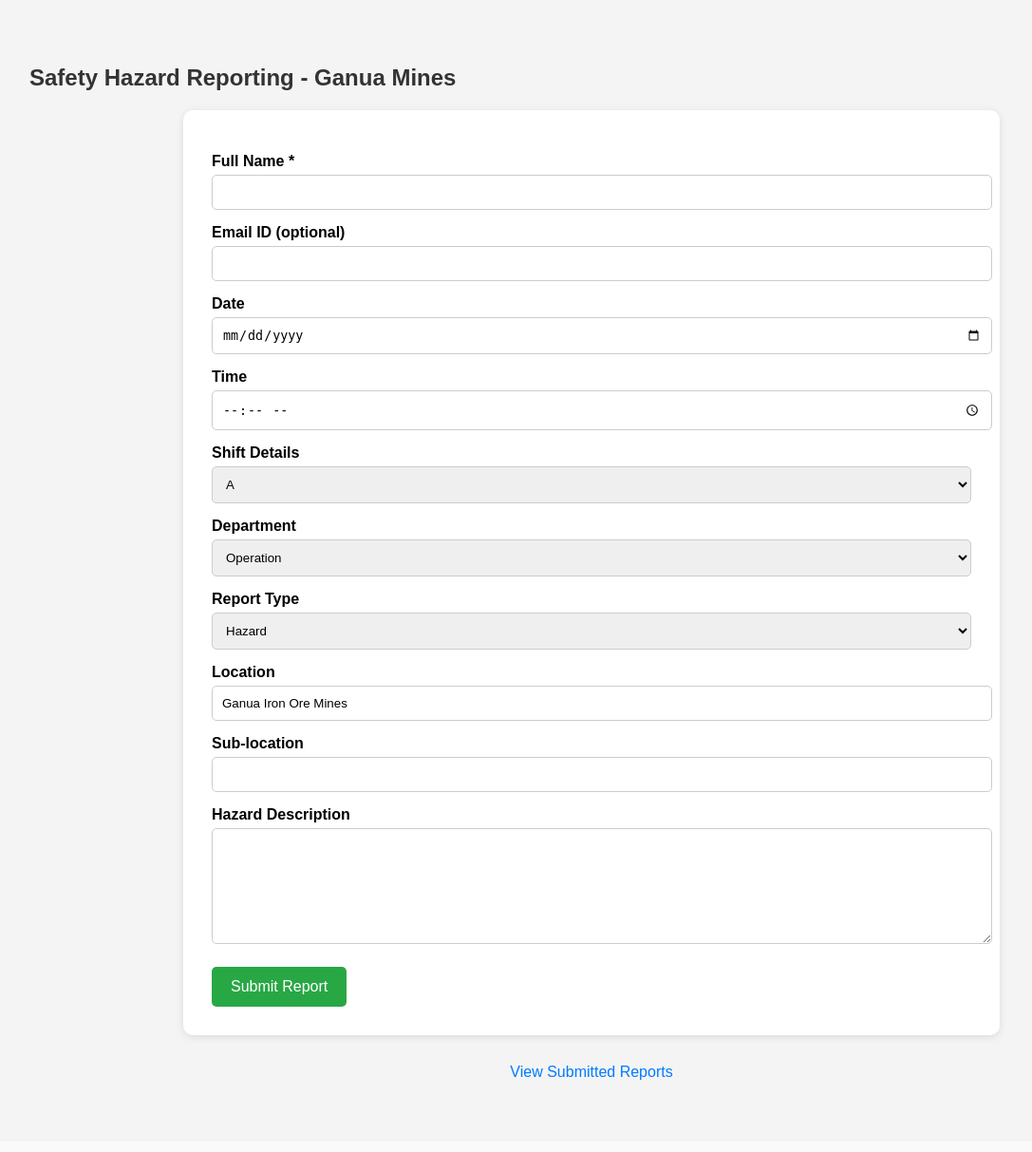
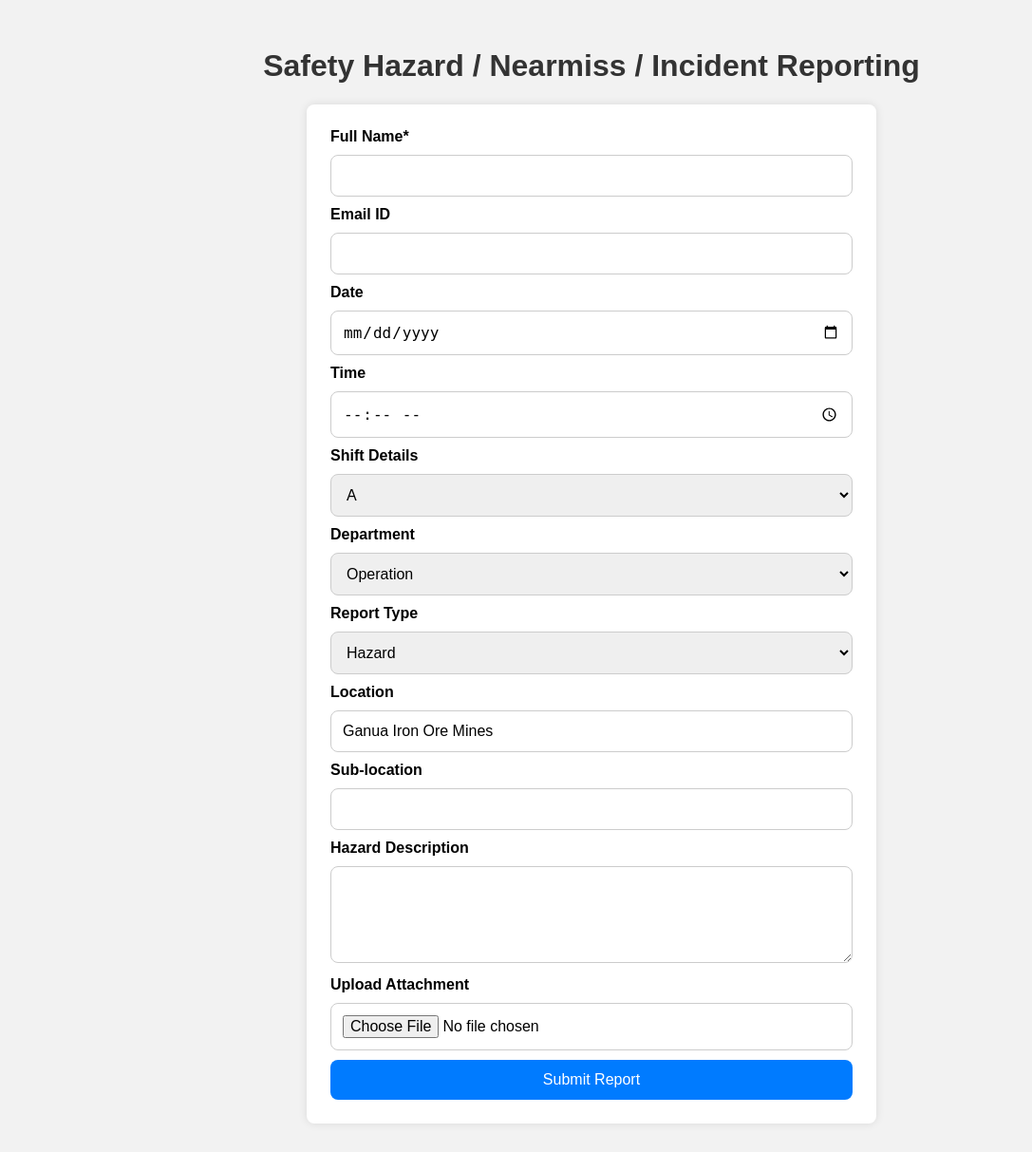
Before and after one commit to Rohitram-cyber/FinalTest, a Flask app: page / in a window 1280 px wide. Shown: the whole page at 95% size, without its empty margins (17-1104 px from the left). Before the commit the page ends 1137 px from the top, so only its background shows below. Run offline with Flask 3, Linux system fonts and the light colour scheme.

Commit message:
index.html

```diff
--- a/templates/index.html
+++ b/templates/index.html
@@ -1,95 +1,66 @@
 <!DOCTYPE html>
-<html lang="en">
+<html>
 <head>
-    <meta charset="UTF-8">
     <title>Safety Hazard Reporting Form</title>
+    <link rel="stylesheet" href="/static/style.css">
     <style>
         body {
             font-family: Arial, sans-serif;
-            background: #f4f4f4;
-            padding: 40px;
+            background-color: #f2f2f2;
+            padding: 30px;
         }
-
-        h2 {
+        h1 {
             color: #333;
         }
-
         form {
-            background: white;
-            padding: 30px;
-            border-radius: 10px;
-            box-shadow: 0 2px 8px rgba(0, 0, 0, 0.1);
-            max-width: 800px;
+            background: #fff;
+            padding: 25px;
+            border-radius: 8px;
+            max-width: 600px;
             margin: auto;
+            box-shadow: 0 0 10px rgba(0,0,0,0.1);
         }
-
         label {
-            display: block;
-            margin-top: 15px;
             font-weight: bold;
         }
-
         input, select, textarea {
             width: 100%;
+            margin: 8px 0 20px 0;
             padding: 10px;
-            margin-top: 5px;
-            border: 1px solid #ccc;
+            box-sizing: border-box;
+        }
+        button {
+            padding: 10px 15px;
+            background-color: #28a745;
+            border: none;
+            color: white;
             border-radius: 5px;
-        }
-
-        textarea {
-            height: 100px;
-        }
-
-        button {
-            margin-top: 20px;
-            padding: 12px 20px;
-            background: #28a745;
-            color: white;
-            border: none;
-            border-radius: 5px;
-            font-size: 16px;
             cursor: pointer;
         }
-
         button:hover {
-            background: #218838;
-        }
-
-        .footer-link {
-            margin-top: 30px;
-            text-align: center;
-        }
-
-        .footer-link a {
-            text-decoration: none;
-            color: #007bff;
-        }
-
-        .footer-link a:hover {
-            text-decoration: underline;
+            background-color: #218838;
         }
     </style>
 </head>
 <body>
 
-    <h2>Safety Hazard Reporting - Ganua Mines</h2>
+<h1>Safety Hazard / Nearmiss / Incident Reporting</h1>
 
-    <form action="/" method="POST">
-        <label for="fullname">Full Name *</label>
-        <input type="text" id="fullname" name="fullname" required>
+<form action="/" method="POST" enctype="multipart/form-data">
+    <label for="fullname">Full Name*</label>
+    <input type="text" name="fullname" required>
 
-        <label for="email">Email ID (optional)</label>
-        <input type="email" id="email" name="email">
+    <label for="email">Email ID</label>
+    <input type="email" name="email">
 
     <label for="date">Date</label>
-        <input type="date" id="date" name="date" required>
+    <input type="date" name="date">
 
     <label for="time">Time</label>
-        <input type="time" id="time" name="time" required>
+    <input type="time" name="time">
 
     <label for="shift">Shift Details</label>
-        <select id="shift" name="shift" required>
+    <select name="shift">
         <option value="A">A</option>
         <option value="B">B</option>
         <option value="C">C</option>
@@ -97,7 +68,7 @@
     </select>
 
     <label for="department">Department</label>
-        <select id="department" name="department" required>
+    <select name="department">
         <option value="Operation">Operation</option>
         <option value="IT">IT</option>
         <option value="HR">HR</option>
@@ -108,27 +79,26 @@
     </select>
 
     <label for="report_type">Report Type</label>
-        <select id="report_type" name="report_type" required>
+    <select name="report_type">
         <option value="Hazard">Hazard</option>
         <option value="Nearmiss">Nearmiss</option>
         <option value="Incident">Incident</option>
     </select>
 
     <label for="location">Location</label>
-        <input type="text" id="location" name="location" value="Ganua Iron Ore Mines" required>
+    <input type="text" name="location" value="Ganua Iron Ore Mines">
 
     <label for="sublocation">Sub-location</label>
-        <input type="text" id="sublocation" name="sublocation" required>
+    <input type="text" name="sublocation">
 
     <label for="description">Hazard Description</label>
-        <textarea id="description" name="description" required></textarea>
+    <textarea name="description" rows="4" required></textarea>
+
+    <label for="file">Upload Attachment</label>
+    <input type="file" name="file">
 
     <button type="submit">Submit Report</button>
 </form>
 
-    <div class="footer-link">
-        <p><a href="/reports">View Submitted Reports</a></p>
-    </div>
-
 </body>
 </html>
```
Lines whose indentation alone changed are shown as unchanged.
